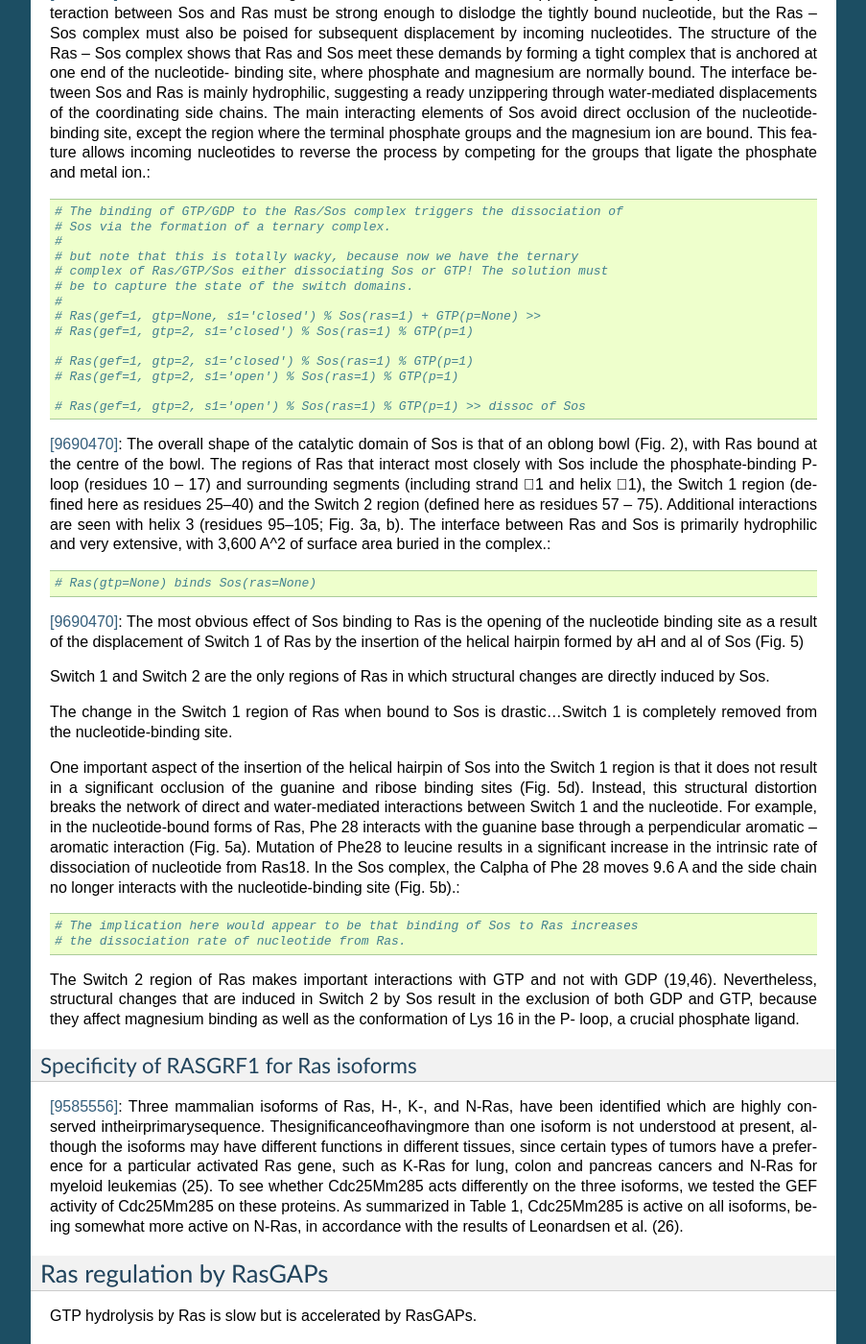
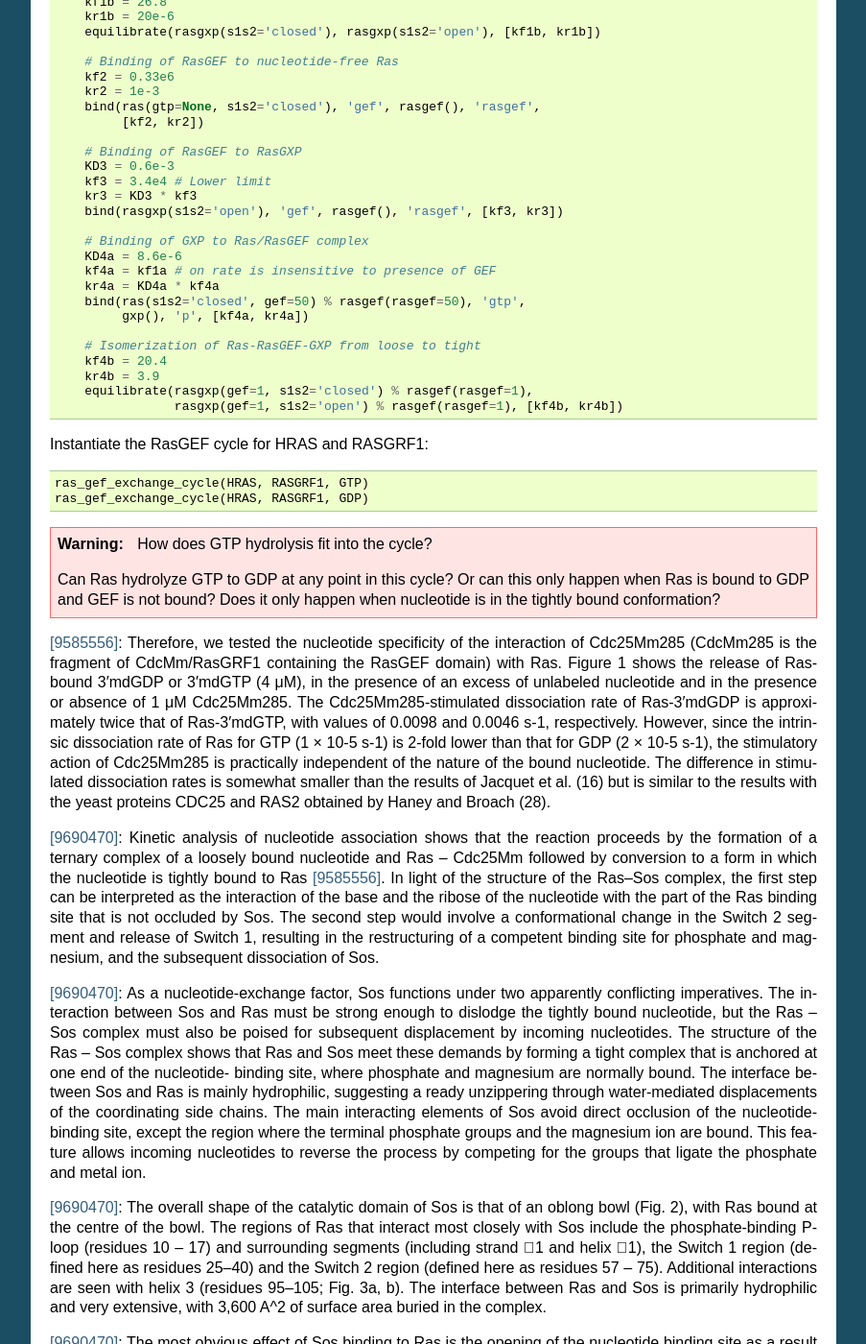
Before and after one commit to sorgerlab/rasmodel, a Sphinx documentation site: the page built from doc/ras_regulation.rst, in a window 1280 px wide and 1400 px high, scrolled down 3846 px. Shown: the whole window at 96% size, without its empty margins (198-1101 px from the left). Built offline with Sphinx 7.4.7, drawn with Linux system fonts in a browser that asks for light colours; some of the changed text lies outside the part shown.

Commit message:
Refactoring/cleanup of RasGEF section

```diff
--- a/doc/ras_regulation.rst
+++ b/doc/ras_regulation.rst
@@ -7,13 +7,14 @@
 For a diagram of the primary structure of Ras, see
 http://www.ncbi.nlm.nih.gov/pmc/articles/PMC3915522/figure/F1/).::
 
-    from pysb.macros import bind, bind_table
+    from pysb.macros import bind, bind_table, equilibrate
 
     # All of the Ras proteins have the following structural/regulatory features:
     for ras_name in ['KRAS', 'NRAS', 'HRAS']:
         Monomer(ras_name,
-                ['gtp', 'gef', 'p_loop', 'switch1', 'switch2', 'CAAX', 'oncogenic'],
-                {'oncogenic': ['y', 'n']})
+                ['gtp', 'gef', 'p_loop', 's1s2', 'CAAX', 'oncogenic'],
+                {'s1s2': ['closed', 'open'],
+                 'oncogenic': ['y', 'n']})
 
     # Guanine nucleotides
     Monomer('GTP', ['p'])
@@ -31,16 +32,16 @@
 Ras proteins are GTPases
 ------------------------
 
-    [3304147]_: ras proteins, independently of their phylogenetic origin, have been
-    shown to bind guanine nucleotides (GTP and GDP) ([3304147_22]_ [3304147_23]_
-    [3304147_24]_ [3304147_25]_) and possess intrinsic GTPase activity
-    ([3304147_25]_ [3304147_26]_ [6147754]_ [6148703]_ [3304147_29]_)
+    [3304147]_: ras proteins, independently of their phylogenetic origin, have
+    been shown to bind guanine nucleotides (GTP and GDP) ([3304147_22]_
+    [3304147_23]_ [3304147_24]_ [3304147_25]_) and possess intrinsic GTPase
+    activity ([3304147_25]_ [3304147_26]_ [6147754]_ [6148703]_ [3304147_29]_)
 
 ::
 
-    def ras_interactions(ras):
-        ras_binds_gtp_and_gdp(ras)
-        ras_converts_gtp_to_gdp(ras)
+    #def ras_interactions(ras):
+    #    ras_binds_gtp_and_gdp(ras)
+    #    ras_converts_gtp_to_gdp(ras)
 
 Ras binds GTP and GDP
 ~~~~~~~~~~~~~~~~~~~~~
@@ -106,9 +108,6 @@
              ras(gtp=1) % GDP(p=1),
              k)
 
-    ras_interactions(KRAS)
-
-
 Ras regulation by GEFs
 ----------------------
 
@@ -118,35 +117,31 @@
 There are several guanosine exchange factors (GEFs) that are specific to Ras
 subfamily proteins.
 
-    [9585556]_: Several genes have been isolated from different organisms encoding
-    proteins that have a GEF activity specific for Ras (for which we use the
-    general name RasGEFs throughout this paper): SOS1 and SOS2 ([9585556_1]_
-    [9585556_2]_ [9585556_3]_ [9585556_4]_) ; Cdc25Mm, also called RasGrf
-    ([9585556_5]_ [9585556_6]_ [9585556_7]_); and mRas-GRF2 ([9585556_8]_).
+    [9585556]_: Several genes have been isolated from different organisms
+    encoding proteins that have a GEF activity specific for Ras (for which we
+    use the general name RasGEFs throughout this paper): SOS1 and SOS2
+    ([9585556_1]_ [9585556_2]_ [9585556_3]_ [9585556_4]_) ; Cdc25Mm, also
+    called RasGrf ([9585556_5]_ [9585556_6]_ [9585556_7]_); and mRas-GRF2
+    ([9585556_8]_).
+
+RasGEFs contain a specific domain responsible for activating Ras proteins.
+
+    [9585556]_: The RasGEFs are proteins of considerable length, 120 - 160 kDa,
+    and contain several regions which are generally accepted to represent
+    structural domains (12). A region of 200 - 300 amino acids, the RasGEF
+    domain, is shared by all GEFs which act on members of the Ras subfamily,
+    and their activity is specific toward either Ras, Ral, or Rap. The fact
+    that truncated versions of various lengths, containing this RasGEF domain,
+    have been shown to be active RasGEFs in vivo and in vitro (4 , 13 - 16)
+    confirms that this region indeed represents the Ras-specific guanine
+    nucleotide exchange domain.
 
 ::
 
+    # Declare a list of RasGEFs along with their site structure.
     # The names in the list below are HGNC standard names.
     # (note: Cdc25Mm = RASGRF1)
     ras_gef_names = ['SOS1', 'SOS2', 'RASGRF1', 'RASGRF2']
-
-Functional anatomy of RasGEFs
-~~~~~~~~~~~~~~~~~~~~~~~~~~~~~
-
-RasGEFs contain a specific domain responsible for activating Ras proteins.
-
-    [9585556]_: The RasGEFs are proteins of considerable length, 120 - 160 kDa, and
-    contain several regions which are generally accepted to represent structural
-    domains (12). A region of 200 - 300 amino acids, the RasGEF domain, is shared
-    by all GEFs which act on members of the Ras subfamily, and their activity is
-    specific toward either Ras, Ral, or Rap. The fact that truncated versions of
-    various lengths, containing this RasGEF domain, have been shown to be active
-    RasGEFs in vivo and in vitro (4 , 13 - 16) confirms that this region indeed
-    represents the Ras-specific guanine nucleotide exchange domain.
-
-::
-
-    # Declare a list of RasGEFs along with their site structure
     for ras_gef_name in ras_gef_names:
         Monomer(ras_gef_name, ['rasgef'])
 
@@ -156,59 +151,118 @@
 Ras binds RasGEFs in the absence of nucleotides.
 
     [9690470]_: Biochemical studies of Ras exchange factors have shown that the
-    complex of Ras with these proteins is stable in the absence of nucleotides and
-    is dissociated by the rebinding of either GDP or GTP ([9585556]_
-    [9690470_17]_ [9690470_18]_ [9690470_21]_ [9690470_22]_) The principal role for
-    the exchange factor is to facilitate nucleotide release, and it does not seem
-    to control significantly the preferential rebinding of GTP over GDP
-    ([9585556]_, [9690470_22]_, [9690470_23]_).
-    Cellular concentrations of GTP are 10-fold higher than GDP, which results in
-    the loading of GTP onto Ras.
+    complex of Ras with these proteins is stable in the absence of nucleotides
+    and is dissociated by the rebinding of either GDP or GTP ([9585556]_
+    [9690470_17]_ [9690470_18]_ [9690470_21]_ [9690470_22]_) The principal role
+    for the exchange factor is to facilitate nucleotide release, and it does
+    not seem to control significantly the preferential rebinding of GTP over
+    GDP ([9585556]_, [9690470_22]_, [9690470_23]_).  Cellular concentrations of
+    GTP are 10-fold higher than GDP, which results in the loading of GTP onto
+    Ras.
 
 The following study used purified HRAS and mouse RASGRF1:
 
     [9690470]_: The mechanism of nucleotide release by the catalytic domain of
     murine Cdc25 (Cdc25Mm) has been investigated recently using fluorescently
     labelled nucleotides [9585556]_.  The affinity of Cdc25Mm for
-    nucleotide-free Ras (Kd = 4.6 nM) is found to be several orders of magnitude
-    higher than that for nucleotide-bound Ras, and the maximal acceleration by
-    Cdc25Mm of the rate of dissociation of nucleotide is more than 10^5.
+    nucleotide-free Ras (Kd = 4.6 nM) is found to be several orders of
+    magnitude higher than that for nucleotide-bound Ras, and the maximal
+    acceleration by Cdc25Mm of the rate of dissociation of nucleotide is more
+    than 10^5.
 
-    [9585556]_: The best fit of our data resulted in similar quantum yields and a
-    value of 4.6 nM for KD2 (NOTE: Kd between nucleotide-free H-Ras and RasGRF1). A
-    variation in the value for KD2 of approximately 2-fold resulted in fits of
-    comparable quality.
+    [9585556]_: The best fit of our data resulted in similar quantum yields and
+    a value of 4.6 nM for KD2 (NOTE: Kd between nucleotide-free H-Ras and
+    RasGRF1). A variation in the value for KD2 of approximately 2-fold resulted
+    in fits of comparable quality.
 
-.. note:: GEF binding to GTP bound Ras?
+The activity of GEF (RASGRF1 in this case) does not depend on whether Ras
+(HRAS) is loaded with GTP or GDP.
+
+    [9585556]_: However, since the intrinsic dissociation rate of Ras for GTP
+    (1 × 10-5 s-1) is 2-fold lower than that for GDP (2 × 10-5 s-1), the
+    stimulatory action of Cdc25Mm285 is practically independent of the nature
+    of the bound nucleotide.
+
+    [9585556]_: Although we did not reach complete saturation at 600 μM
+    Ras‚nucleotide, the data could be fitted to obtain a maximal rate of
+    3′mdGDP release from Ras of 3.9 s-1 and an apparent Km value of 386 μM.
+    Since the intrinsic dissociation rate of 3′mdGDP is 2 × 10-5 s-1 (Table 1),
+    the acceleration of GDP dissociation from Ras by this GEF is approximately
+    2 × 105-fold. An apparent Km of approximately 300 μM was obtained for the
+    triphosphate-bound form of Ras, confirming that there is no pronounced
+    specificity toward the nature of the Ras-bound nucleotide (data not shown).
+
+.. warning:: GEF binding to GTP bound Ras?
 
     Can GEFs bind to Ras and cause ejection of nucleotide before the GTP/GDP
     conversion is complete? Moreover, if GEF binds to Ras-GTP, can the
     hydrolysis to GDP proceed while GEF is bound?
 
+The RasGEF exchange cycle
+~~~~~~~~~~~~~~~~~~~~~~~~~
+
+The following reaction scheme for the GEF exchange cycle, along with the
+associated rates, are drawn from [9585556]_.
+
+.. image:: /images/9585556_rasgef_cycle.png
+    :width: 600px
+
 ::
 
-    def free_ras_binds_rasgef(ras, rasgef, kf, kr):
-        bind(ras(gtp=None), 'gef', rasgef(), 'rasgef', [kf, kr])
+    def ras_gef_exchange_cycle(ras, rasgef, gxp):
+        # An alias for Ras bound to GXP
+        rasgxp = ras(gef=None, gtp=99) % gxp(p=99)
 
-    # So, according to the above, GEF binding with nucleotide free Ras has a
-    # Kd of 4.6 nM. If we assume an association rate of 10^7 M^-1 s^-1, this
-    # implies a dissociation rate of 4.6e-2 s^-1.
-    free_ras_binds_rasgef(HRAS, RASGRF1, 1e-2, 4.6e-2)
+        # Nucleotide-free Ras binds GTP/GDP
+        # KD1a is given as 11.8 uM; we calculate the off-rate assuming
+        # a fast on rate of 1e7 M^-1 s^-1.
+        KD1a = 11.8e-6
+        kf1a = 1e7
+        kr1a = KD1a * kf1a
+        bind(ras(gtp=None, s1s2='closed'), 'gtp', gxp(), 'p', [kf1a, kr1a])
 
-    # Ras(gef=None, gtp=1) % GTP(p=1) + Sos(ras=None) >>
-    # Ras(gef=2, gtp=1) % GTP(p=1) % Sos(ras=2)
-    #
-    # If Ras does bind Sos, this increases dissociation of gtp if present.
-    # These rates are ~10^5 faster than the basal dissociation rates in the absence
-    # of Sos.
-    #
-    # Ras(gtp=2, gef=1) % Sos(ras=1) % GTP(p=2) >>
-    # Ras(gtp=None, gef=1) % Sos(ras=1) + GTP(p=None)
-    #
-    # (similarly for GDP?):
-    #
-    # Ras(gtp=2, gef=1) % Sos(ras=1) % GDP(p=2) >>
-    # Ras(gtp=None, gef=1) % Sos(ras=1) + GDP(p=None)
+        # Isomerization/conformational change of Ras resulting from nucleotide
+        # binding; also described as the conversion of the nucleotide from
+        # loosely bound to tightly bound.
+        kf1b = 26.8
+        kr1b = 20e-6
+        equilibrate(rasgxp(s1s2='closed'), rasgxp(s1s2='open'), [kf1b, kr1b])
+
+        # Binding of RasGEF to nucleotide-free Ras
+        kf2 = 0.33e6
+        kr2 = 1e-3
+        bind(ras(gtp=None, s1s2='closed'), 'gef', rasgef(), 'rasgef',
+             [kf2, kr2])
+
+        # Binding of RasGEF to RasGXP
+        KD3 = 0.6e-3
+        kf3 = 3.4e4 # Lower limit
+        kr3 = KD3 * kf3
+        bind(rasgxp(s1s2='open'), 'gef', rasgef(), 'rasgef', [kf3, kr3])
+
+        # Binding of GXP to Ras/RasGEF complex
+        KD4a = 8.6e-6
+        kf4a = kf1a # on rate is insensitive to presence of GEF
+        kr4a = KD4a * kf4a
+        bind(ras(s1s2='closed', gef=50) % rasgef(rasgef=50), 'gtp',
+             gxp(), 'p', [kf4a, kr4a])
+
+        # Isomerization of Ras-RasGEF-GXP from loose to tight
+        kf4b = 20.4
+        kr4b = 3.9
+        equilibrate(rasgxp(gef=1, s1s2='closed') % rasgef(rasgef=1),
+                    rasgxp(gef=1, s1s2='open') % rasgef(rasgef=1), [kf4b, kr4b])
+
+Instantiate the RasGEF cycle for HRAS and RASGRF1::
+
+    ras_gef_exchange_cycle(HRAS, RASGRF1, GTP)
+    ras_gef_exchange_cycle(HRAS, RASGRF1, GDP)
+
+.. warning:: How does GTP hydrolysis fit into the cycle?
+
+    Can Ras hydrolyze GTP to GDP at any point in this cycle? Or can this only
+    happen when Ras is bound to GDP and GEF is not bound? Does it only happen
+    when nucleotide is in the tightly bound conformation?
 
 [9585556]_: Therefore, we tested the nucleotide specificity of the interaction
 of Cdc25Mm285 (CdcMm285 is the fragment of CdcMm/RasGRF1 containing the RasGEF
@@ -221,12 +275,8 @@
 the stimulatory action of Cdc25Mm285 is practically independent of the nature
 of the bound nucleotide. The difference in stimulated dissociation rates is
 somewhat smaller than the results of Jacquet et al. (16) but is similar to the
-results with the yeast proteins CDC25 and RAS2 obtained by Haney and Broach (28).::
-
-    # Ras % GTP + RASGRF1() <> ternary complex
-    # Ras % GDP + RASGRF1() <> ternary complex
-    # Ras % GTP % RASGRF1() >> Ras % RASGRF1 + GTP, 9.8e-3
-    # Ras % GDP % RASGRF1() >> Ras % RASGRF1 + GDP, 4.6e-3
+results with the yeast proteins CDC25 and RAS2 obtained by Haney and Broach
+(28).
 
 [9690470]_: Kinetic analysis of nucleotide association shows that the reaction
 proceeds by the formation of a ternary complex of a loosely bound nucleotide
@@ -251,22 +301,7 @@
 interacting elements of Sos avoid direct occlusion of the nucleotide-binding
 site, except the region where the terminal phosphate groups and the magnesium
 ion are bound. This feature allows incoming nucleotides to reverse the process
-by competing for the groups that ligate the phosphate and metal ion.::
-
-    # The binding of GTP/GDP to the Ras/Sos complex triggers the dissociation of
-    # Sos via the formation of a ternary complex.
-    #
-    # but note that this is totally wacky, because now we have the ternary
-    # complex of Ras/GTP/Sos either dissociating Sos or GTP! The solution must
-    # be to capture the state of the switch domains.
-    #
-    # Ras(gef=1, gtp=None, s1='closed') % Sos(ras=1) + GTP(p=None) >>
-    # Ras(gef=1, gtp=2, s1='closed') % Sos(ras=1) % GTP(p=1)
-
-    # Ras(gef=1, gtp=2, s1='closed') % Sos(ras=1) % GTP(p=1)
-    # Ras(gef=1, gtp=2, s1='open') % Sos(ras=1) % GTP(p=1)
-
-    # Ras(gef=1, gtp=2, s1='open') % Sos(ras=1) % GTP(p=1) >> dissoc of Sos
+by competing for the groups that ligate the phosphate and metal ion.
 
 [9690470]_: The overall shape of the catalytic domain of Sos is that of an
 oblong bowl (Fig. 2), with Ras bound at the centre of the bowl. The regions of
@@ -276,9 +311,7 @@
 (defined here as residues 57 – 75). Additional interactions are seen with helix
 3 (residues 95–105; Fig. 3a, b). The interface between Ras and Sos is primarily
 hydrophilic and very extensive, with 3,600 A^2 of surface area buried in the
-complex.::
-
-    # Ras(gtp=None) binds Sos(ras=None)
+complex.
 
 [9690470]_: The most obvious effect of Sos binding to Ras is the opening of the
 nucleotide binding site as a result of the displacement of Switch 1 of Ras by
@@ -299,15 +332,12 @@
 interaction (Fig. 5a). Mutation of Phe28 to leucine results in a significant
 increase in the intrinsic rate of dissociation of nucleotide from Ras18. In the
 Sos complex, the Calpha of Phe 28 moves 9.6 A and the side chain no longer
-interacts with the nucleotide-binding site (Fig. 5b).::
-
-    # The implication here would appear to be that binding of Sos to Ras increases
-    # the dissociation rate of nucleotide from Ras.
+interacts with the nucleotide-binding site (Fig. 5b).
 
 The Switch 2 region of Ras makes important interactions with GTP and not with
 GDP (19,46). Nevertheless, structural changes that are induced in Switch 2 by
 Sos result in the exclusion of both GDP and GTP, because they affect magnesium
-binding as well as the conformation of Lys 16 in the P- loop, a crucial
+binding as well as the conformation of Lys 16 in the P-loop, a crucial
 phosphate ligand.
 
 Specificity of RASGRF1 for Ras isoforms
@@ -329,10 +359,11 @@
 
 GTP hydrolysis by Ras is slow but is accelerated by RasGAPs.
 
-    [9247124]_: The GTP-binding proteins return to the inactive state by virtue of
-    the GTPase reaction, which is usually very slow but can be accelerated by the
-    action of GAPs, in the case of the Ras/Ras-GAPs and Ran/Ran-GAP interactions by
-    several orders of magnitude [1569940]_ [8262937]_ [7548002]_.
+    [9247124]_: The GTP-binding proteins return to the inactive state by virtue
+    of the GTPase reaction, which is usually very slow but can be accelerated
+    by the action of GAPs, in the case of the Ras/Ras-GAPs and Ran/Ran-GAP
+    interactions by several orders of magnitude [1569940]_ [8262937]_
+    [7548002]_.
 
 There are several GAPs for the Ras subfamily.
 
```
Also changed, not shown: other parts of doc/ras_regulation.rst (+8 -7 lines).
